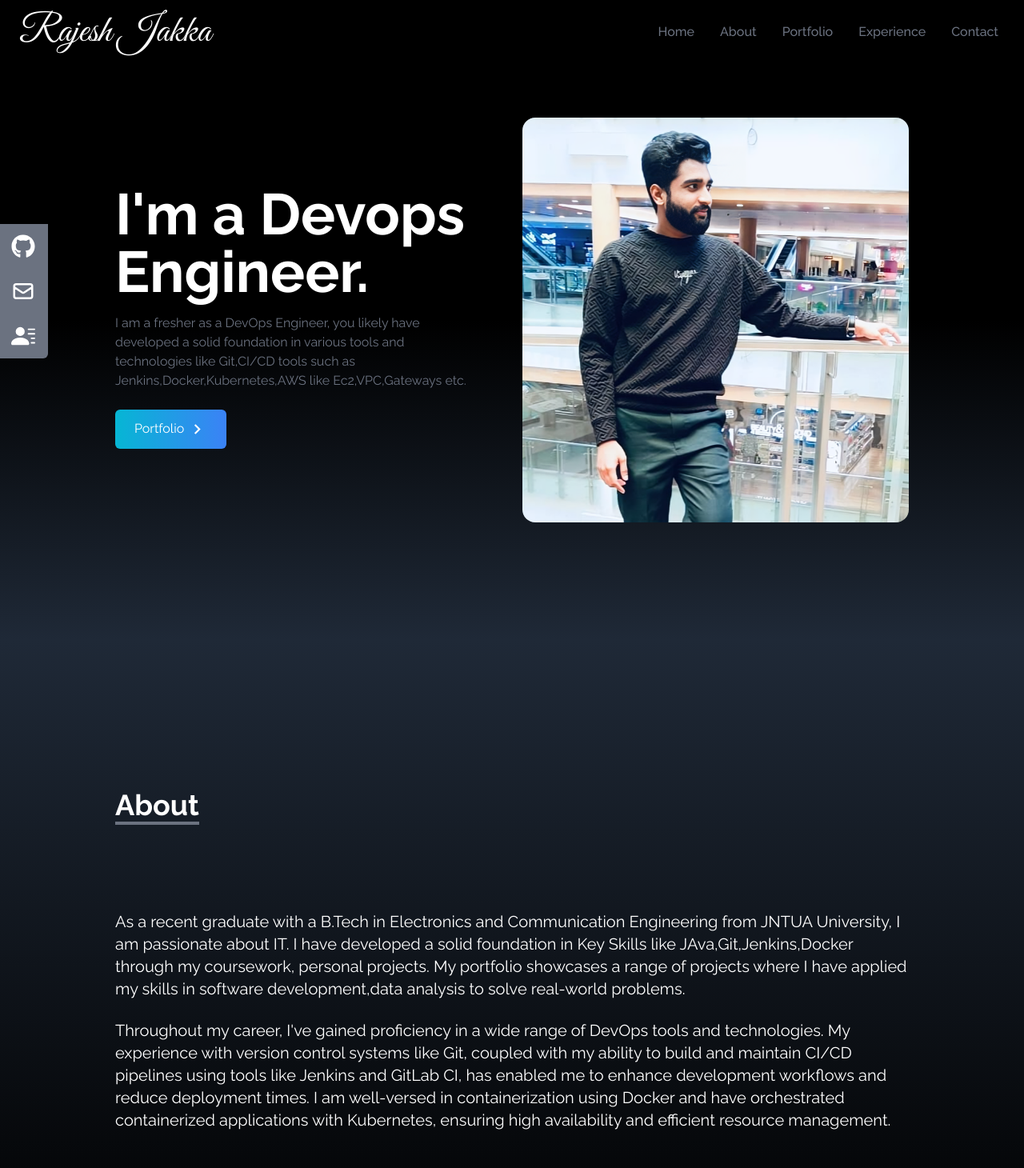
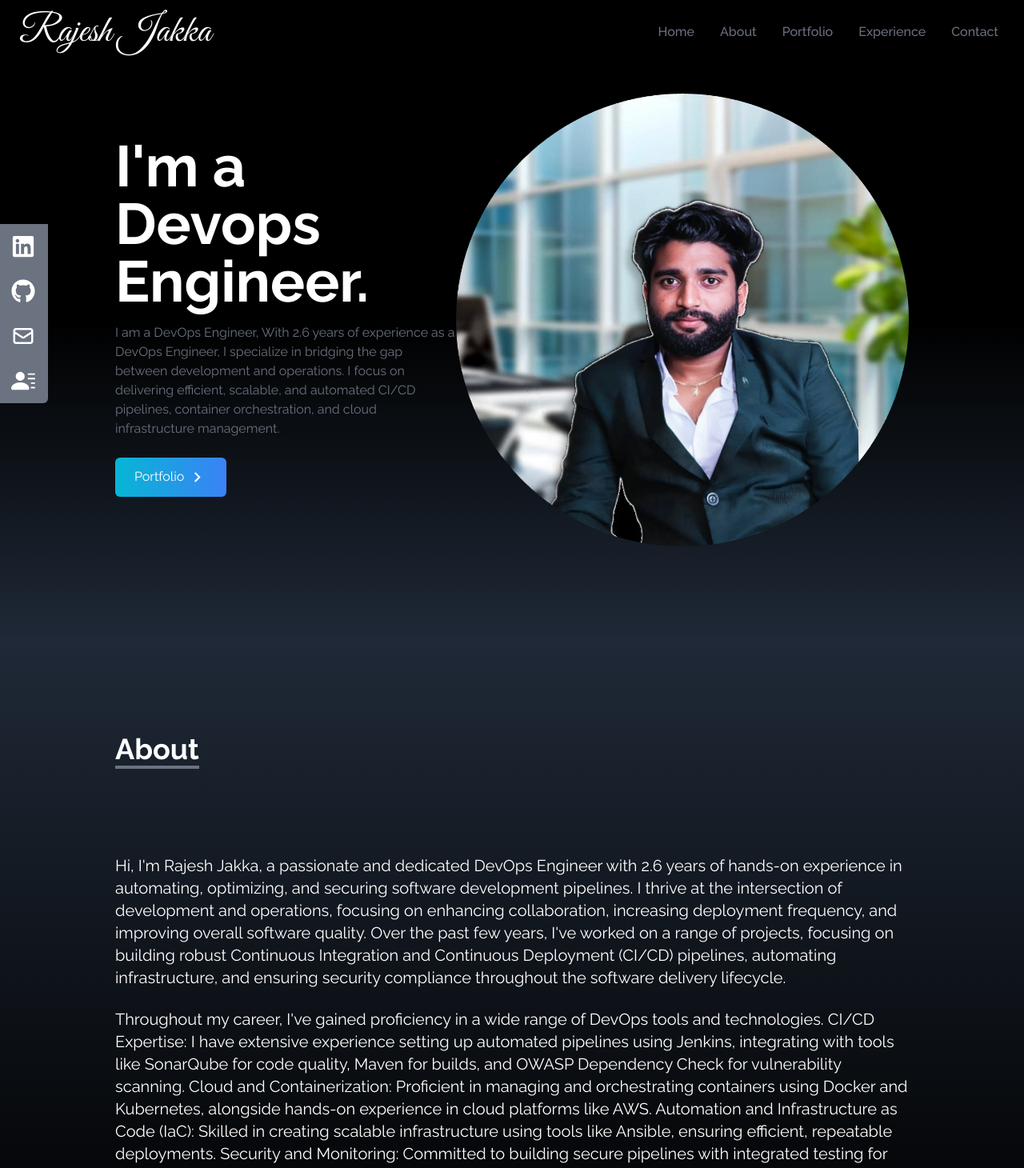
Before and after one commit to RajeshJakka4/rajesh-react-portfolio, a React (Create React App) app: page / in a window 1280 px wide. Shown: the top 1460 px of the page at 80% size. Built offline with nearby package versions, Linux system fonts and the light colour scheme.

Commit message:
code chages and images chage

```diff
--- a/src/components/About.jsx
+++ b/src/components/About.jsx
@@ -17,21 +17,32 @@ const About = () => {
         </div>
 
         <p className="text-xl mt-20">
-          As a recent graduate with a B.Tech in Electronics and Communication Engineering from JNTUA University, I am passionate about IT.
-          I have developed a solid foundation in Key Skills like JAva,Git,Jenkins,Docker through my coursework, personal projects.
-          My portfolio showcases a range of projects where I have applied my skills in software development,data analysis to solve real-world problems.
+
+          Hi, I'm Rajesh Jakka, a passionate and dedicated DevOps Engineer with 2.6 years of hands-on experience in automating, optimizing,
+          and securing software development pipelines. I thrive at the intersection of development and operations, focusing on enhancing collaboration,
+          increasing deployment frequency, and improving overall software quality.
+
+          Over the past few years, I've worked on a range of projects, focusing on building robust Continuous Integration and
+          Continuous Deployment (CI/CD) pipelines, automating infrastructure, and ensuring security compliance throughout the
+          software delivery lifecycle.
         </p>
 
         <br />
 
         <p className="text-xl">
           Throughout my career, I've gained proficiency in a wide range of DevOps
-          tools and technologies. My experience with version control systems like Git,
-          coupled with my ability to build and maintain CI/CD pipelines using tools like
-          Jenkins and GitLab CI, has enabled me to enhance development workflows and
-          reduce deployment times. I am well-versed in containerization using Docker
-          and have orchestrated containerized applications with Kubernetes, ensuring
-          high availability and efficient resource management.
+          tools and technologies.
+          CI/CD Expertise: I have extensive experience setting up automated pipelines using Jenkins, integrating with tools
+          like SonarQube for code quality, Maven for builds, and OWASP Dependency Check for vulnerability scanning.
+          Cloud and Containerization: Proficient in managing and orchestrating containers using Docker and Kubernetes,
+          alongside hands-on experience in cloud platforms like AWS.
+          Automation and Infrastructure as Code (IaC): Skilled in creating scalable infrastructure using tools like Ansible,
+          ensuring efficient, repeatable deployments.
+          Security and Monitoring: Committed to building secure pipelines with integrated testing for vulnerabilities and performance
+          monitoring throughout the development lifecycle.
+
+
+
         </p>
       </div>
     </div>
--- a/src/components/Home.jsx
+++ b/src/components/Home.jsx
@@ -1,6 +1,6 @@
 
 import React from "react";
-import HeroImage from "../assets/heroImage2.png";
+import HeroImage from "../assets/HeroImageRajesh.png";
 import { MdOutlineKeyboardArrowRight } from "react-icons/md";
 import { Link } from "react-scroll";
 
@@ -16,9 +16,13 @@ const Home = () => {
             I'm a Devops Engineer.
           </h2>
           <p className="text-gray-500 py-4 max-w-md">
-            I am a fresher as a DevOps Engineer,
-            you likely have developed a solid foundation in various tools and technologies like
-            Git,CI/CD tools such as Jenkins,Docker,Kubernetes,AWS like Ec2,VPC,Gateways etc.
+            I am a DevOps Engineer,
+
+            With 2.6 years of experience as a DevOps Engineer, I specialize in bridging the gap
+            between development and operations. I focus on delivering efficient, scalable, and automated
+            CI/CD pipelines, container orchestration, and cloud infrastructure management.
+
+
           </p>
 
           <div>
--- a/src/components/SocialLinks.jsx
+++ b/src/components/SocialLinks.jsx
@@ -1,14 +1,28 @@
 
 import React from "react";
-import { FaGithub } from "react-icons/fa";
+import { FaGithub,FaLinkedin } from "react-icons/fa";
 import { HiOutlineMail } from "react-icons/hi";
 import { BsFillPersonLinesFill } from "react-icons/bs";
 
 const SocialLinks = () => {
   const links = [
 
+
     {
       id: 1,
+      child: (
+        <>
+          LinkedIn <FaLinkedin size={30} />
+        </>
+      ),
+      href: "www.linkedin.com/in/rajesh-jakka",
+      target: "_blank",
+
+
+    },
+
+    {
+      id: 2,
       child: (
         <>
           GitHub <FaGithub size={30} />
@@ -17,25 +31,25 @@ const SocialLinks = () => {
       href: "https://github.com/RajeshJakka4",
     },
     {
-      id: 2,
+      id: 3,
       child: (
         <>
           Mail <HiOutlineMail size={30} />
         </>
       ),
-      href: "rajeshjakka4@gmail.com",
+      href: "jakkarajesh81@gmail.com",
 
 
 
     },
     {
-      id: 3,
+      id: 4,
       child: (
         <>
           Resume <BsFillPersonLinesFill size={30} />
         </>
       ),
-      href: "https://drive.google.com/file/d/1aiDfIGfIhLSUNBNUNeyWtQ6kVFglk6E3/view?usp=drivesdk",
+      href: "https://drive.google.com/file/d/1Rekw9ADXLxRPsIgshG_91qqnvXo48c9C/view?usp=drivesdk",
       style: "rounded-br-md",
       download: true,
     },
```
Also changed, not shown: src/assets/HeroImageRajesh.png (added), src/assets/heroImage2.png (deleted).
